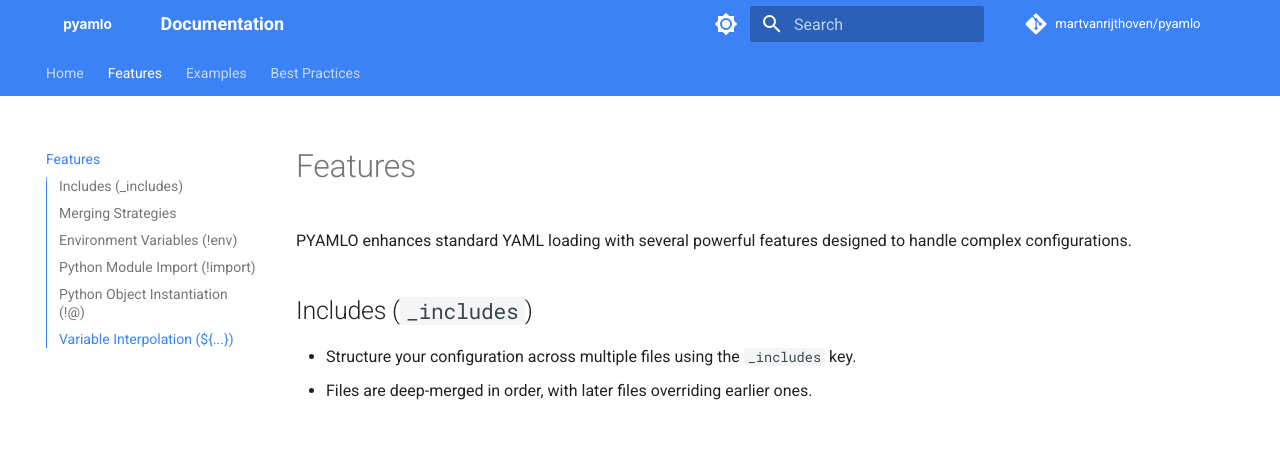
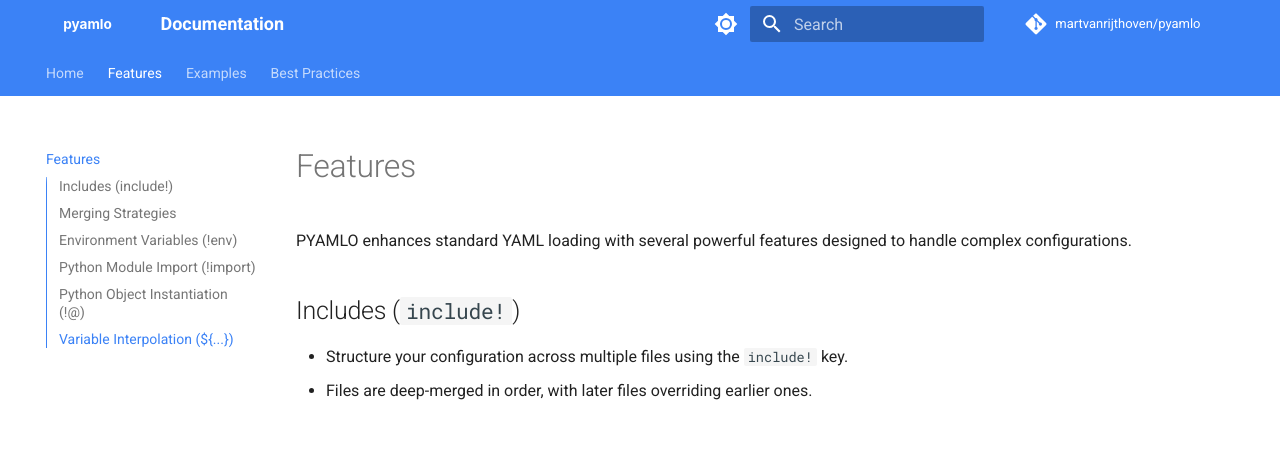
Before and after one commit to martvanrijthoven/pyamlo, an MkDocs documentation site: the page built from docs/features.md, in a window 1280 px wide and 1215 px high. Shown: the top 449 px of the window. Built offline with MkDocs 1.6.1 and Material for MkDocs 9.7.7, drawn with Linux system fonts in a browser that asks for light colours; comment, search, counter and statistics services are not loaded.

Commit message:
change _includes to include!

````diff
--- a/docs/examples.md
+++ b/docs/examples.md
@@ -9,7 +9,7 @@ app:
 
 ## Multi-file Include
 ```yaml
-_includes:
+include!:
   - base.yaml
   - override.yaml
 ```
@@ -40,7 +40,7 @@ log_path: !@pathlib.Path /var/log/myapp.log
 
 ### Deep Merging, Dict Patching and List Extension
 ```yaml
-_includes:
+include!:
   - base.yaml
 
 users:
--- a/docs/features.md
+++ b/docs/features.md
@@ -2,8 +2,8 @@
 
 PYAMLO enhances standard YAML loading with several powerful features designed to handle complex configurations.
 
-## Includes (`_includes`)
-- Structure your configuration across multiple files using the `_includes` key.
+## Includes (`include!`)
+- Structure your configuration across multiple files using the `include!` key.
 - Files are deep-merged in order, with later files overriding earlier ones.
 
 ## Merging Strategies
````
Also changed, not shown: README.md (+2 -2 lines), docs/index.md (+1 -1 lines), 8 other files.
